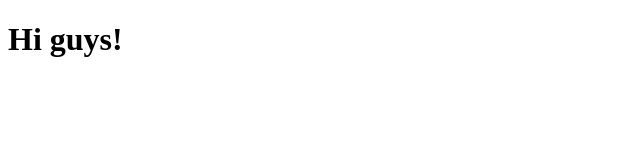
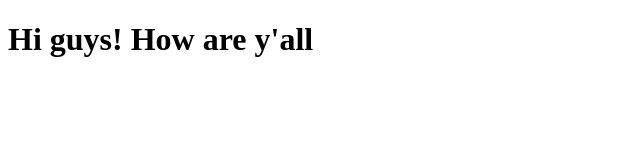
Before and after one commit to drunkenidaho69/sample1, a plain HTML site: page site/index.html in a window 1280 px wide. Shown: the whole page, without its empty margins (0-640 px from the left). Drawn offline with Linux system fonts and the light colour scheme.

Commit message:
Small addition to the page

```diff
--- a/site/index.html
+++ b/site/index.html
@@ -6,6 +6,6 @@
 	<title>Hello Coursera!</title>
 </head>
 <body>
-<h1>Hi guys!</h1>
+<h1>Hi guys! How are y'all</h1>
 </body>
 </html>
```
